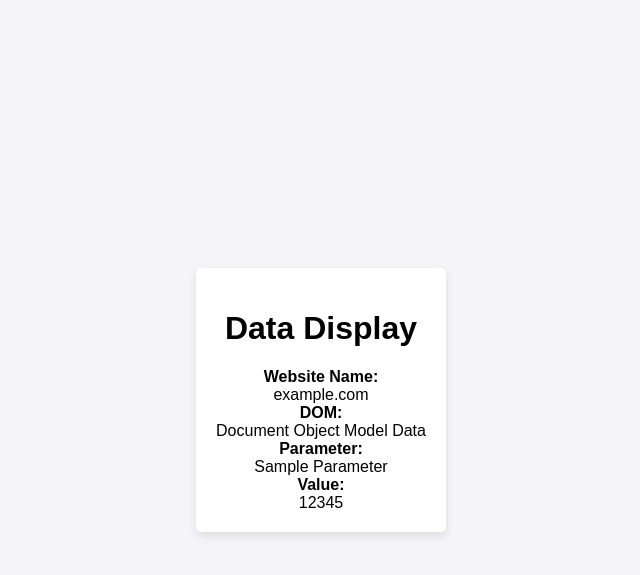
After one commit to Ambady1/IDORnator, a Flask app: template templates/idor.html in a window 1280 px wide. The commit adds this page. Shown: the top 575 px of the page, without its empty margins (319-959 px from the left). Run offline with Flask 3, Linux system fonts and the light colour scheme; the template is opened without the code that fills it, so the values that code supplies are empty.

Commit message:
update.html and idor

```diff
--- /dev/null
+++ b/templates/idor.html
@@ -0,0 +1,35 @@
+{% extends "base.html" %}
+
+{% block head %}
+<title>Data Display</title>
+{% endblock %}
+
+{% block body %}
+<div class="container">
+    <h1>Data Display</h1>
+    <div>
+        <label for="website-name">Website Name:</label>
+        <div id="website-name" >
+            example.com
+        </div>
+    </div>
+    <div>
+        <label for="dom">DOM:</label>
+        <div id="dom" >
+            Document Object Model Data
+        </div>
+    </div>
+    <div>
+        <label for="parameter">Parameter:</label>
+        <div id="parameter" >
+            Sample Parameter
+        </div>
+    </div>
+    <div>
+        <label for="value">Value:</label>
+        <div id="value" >
+            12345
+        </div>
+    </div>
+</div>
+{% endblock %}
```
Also changed, not shown: templates/home.html (+8 -0 lines).
